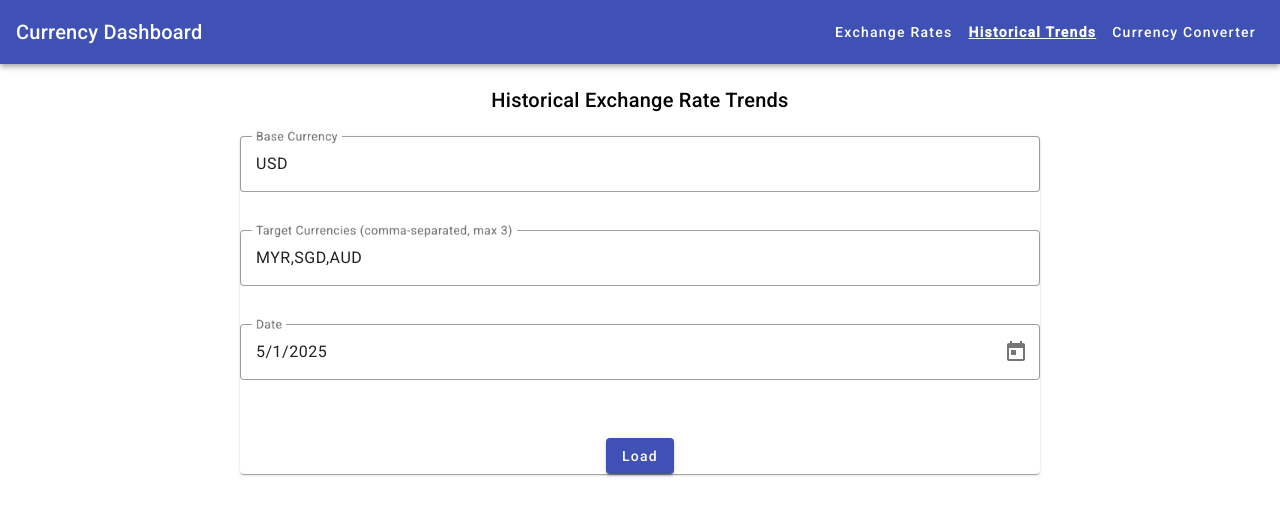
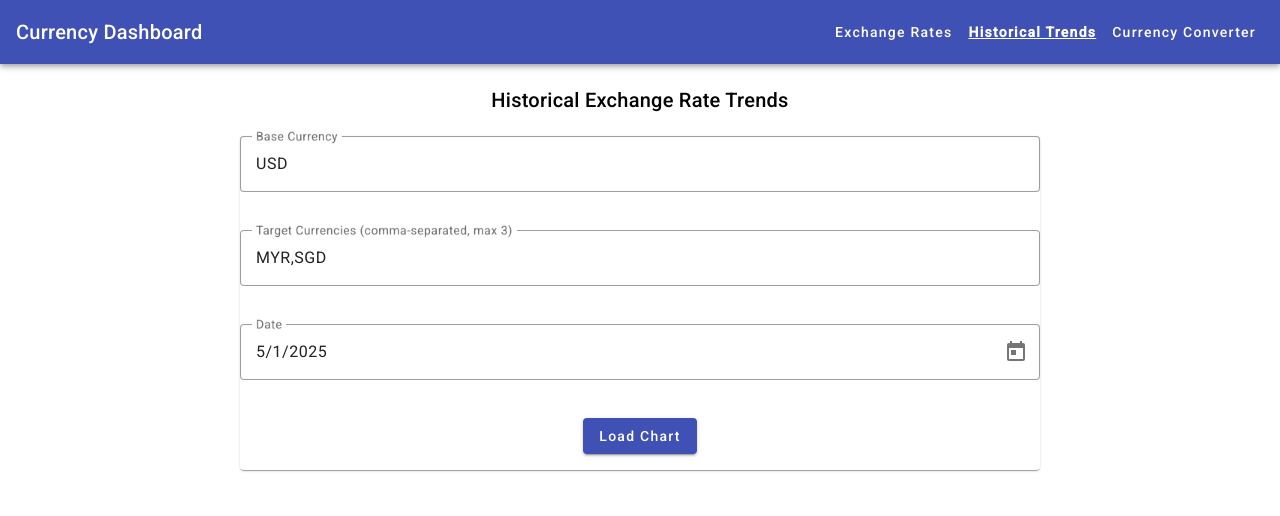
Before and after one commit to hahazim1992/currency-dashboard, an Angular app: page /historical-trends in a window 1280 px wide. Shown: the top 516 px of the page. Built offline with nearby package versions, Linux system fonts and the light colour scheme; no server answers.

Commit message:
did testing, which currency can be used in historical

```diff
--- a/src/app/components/historical-trends/historical-trends.component.html
+++ b/src/app/components/historical-trends/historical-trends.component.html
@@ -25,7 +25,7 @@
 
       <!-- Load Button -->
       <div class="button-container">
-        <button mat-raised-button color="primary" (click)="loadHistoricalData()">Load</button>
+        <button mat-raised-button color="primary" (click)="loadHistoricalData()">Load Chart</button>
       </div>
     </div>
   </mat-card>
--- a/src/app/components/historical-trends/historical-trends.component.scss
+++ b/src/app/components/historical-trends/historical-trends.component.scss
@@ -21,7 +21,7 @@
 
 .button-container {
   text-align: center;
-  margin-top: 20px;
+  margin-bottom: 1rem;
 }
 
 .chart-container {
--- a/src/app/components/historical-trends/historical-trends.component.ts
+++ b/src/app/components/historical-trends/historical-trends.component.ts
@@ -1,6 +1,8 @@
 import { Component, OnInit, OnDestroy } from '@angular/core';
 import { ExchangeRateService } from 'src/app/services/exchange-rate.service';
 import { Chart, registerables } from 'chart.js';
+import { MatYearView } from '@angular/material/datepicker';
+import { UniqueSelectionDispatcher } from '@angular/cdk/collections';
 
 Chart.register(...registerables);
 
@@ -11,7 +13,7 @@ Chart.register(...registerables);
 })
 export class HistoricalTrendsComponent implements OnInit, OnDestroy {
   baseCurrency = 'USD';
-  targetCurrenciesStr = 'MYR,SGD,AUD';
+  targetCurrenciesStr = 'MYR,SGD';
   selectedDate!: string; // Use a date instead of interval
   chart: any;
 
@@ -91,4 +93,25 @@ export class HistoricalTrendsComponent implements OnInit, OnDestroy {
   getRandomColor(): string {
     return `hsl(${Math.floor(Math.random() * 360)}, 70%, 60%)`;
   }
+
+  // list of currencies in latest
+  totalHistoricalCurrencies = [
+    'USD', 'AED', 'AFN', 'ALL', 'AMD', 'ANG', 'AOA', 'ARS', 'AUD', 'AWG', 'AZN', 'BAM', 'BBD', 'BDT', 'BGN', 'BHD',
+    'BIF', 'BMD', 'BND', 'BOB', 'BRL', 'BSD', 'BTN', 'BWP', 'BYN', 'BZD', 'CAD', 'CDF', 'CHF', 'CLP', 'CNY', 'COP',
+    'CRC', 'CUP', 'CVE', 'CZK', 'DJF', 'DKK', 'DOP', 'DZD', 'EGP', 'ERN', 'ETB', 'EUR', 'FJD', 'FKP', 'FOK', 'GBP',
+    'GEL', 'GGP', 'GHS', 'GIP', 'GMD', 'GNF', 'GTQ', 'GYD', 'HKD', 'HNL', 'HRK', 'HTG', 'HUF', 'IDR', 'ILS', 'IMP',
+    'INR', 'IQD', 'IRR', 'ISK', 'JEP', 'JMD', 'JOD', 'JPY', 'KES', 'KGS', 'KHR', 'KID', 'KMF', 'KRW', 'KWD', 'KYD',
+    'KZT', 'LAK', 'LBP', 'LKR', 'LRD', 'LSL', 'LYD', 'MAD', 'MDL', 'MGA', 'MKD', 'MMK', 'MNT', 'MOP', 'MRU', 'MUR',
+    'MVR', 'MWK', 'MXN', 'MYR', 'MZN', 'NAD', 'NGN', 'NIO', 'NOK', 'NPR', 'NZD', 'OMR', 'PAB', 'PEN', 'PGK', 'PHP',
+    'PKR', 'PLN', 'PYG', 'QAR', 'RON', 'RSD', 'RUB', 'RWF', 'SAR', 'SBD', 'SCR', 'SDG', 'SEK', 'SGD', 'SHP', 'SLE',
+    'SLL', 'SOS', 'SRD', 'SSP', 'STN', 'SYP', 'SZL', 'THB', 'TJS', 'TMT', 'TND', 'TOP', 'TRY', 'TTD', 'TVD', 'TWD',
+    'TZS', 'UAH', 'UGX', 'UYU', 'UZS', 'VES', 'VND', 'VUV', 'WST', 'XAF', 'XCD', 'XCG', 'XDR', 'XOF', 'XPF', 'YER',
+    'ZAR', 'ZMW', 'ZWL'
+  ];
+
+  workingHistoricalCurrencies = [
+    'ZAR', 'TRY', 'RON', 'PLN', 'PHP', 'KRW', 'ISK', 'INR', 'ILS', 'IDR',
+    'HUF', 'HRK', 'HKD', 'GBP', 'EUR', 'DKK', 'CZK', 'CNY', 'CHF', 'CAD',
+    'BRL', 'BGN', 'AUD', 'MYR', 'USD', 'AUD'
+  ];
 }
```
